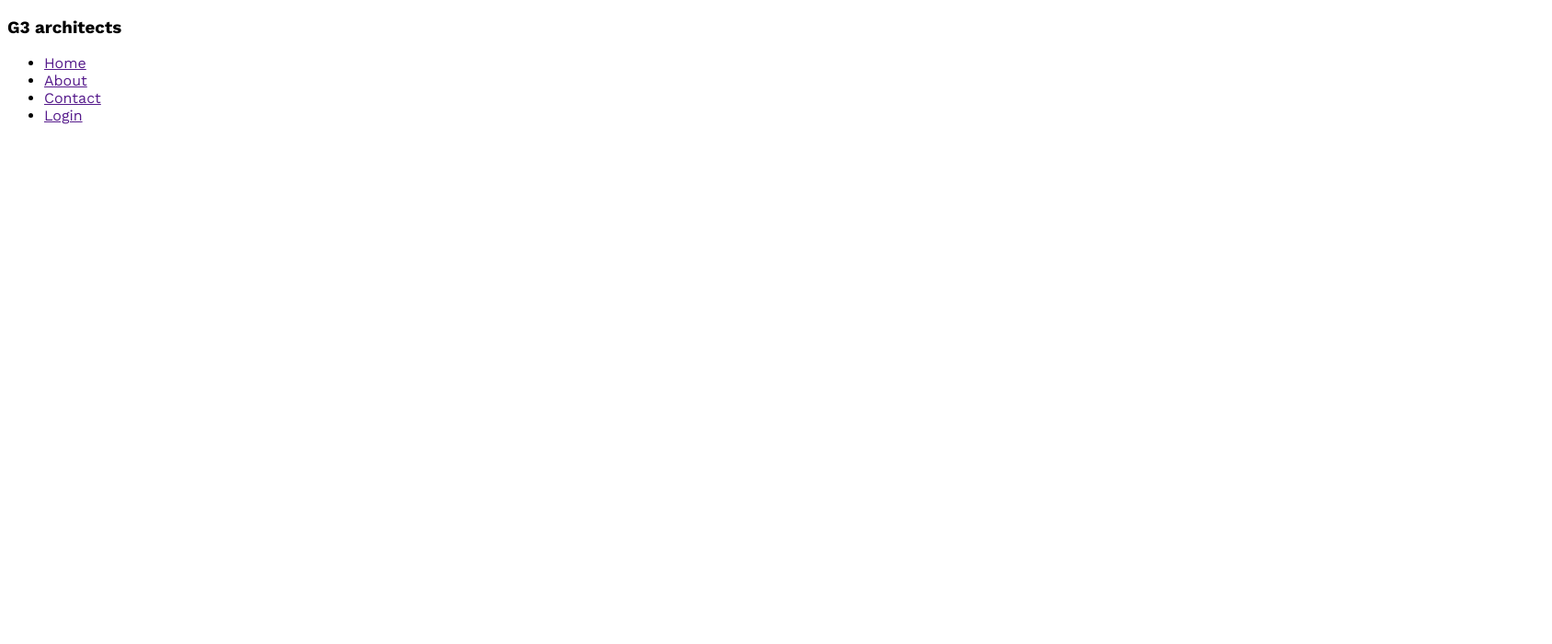
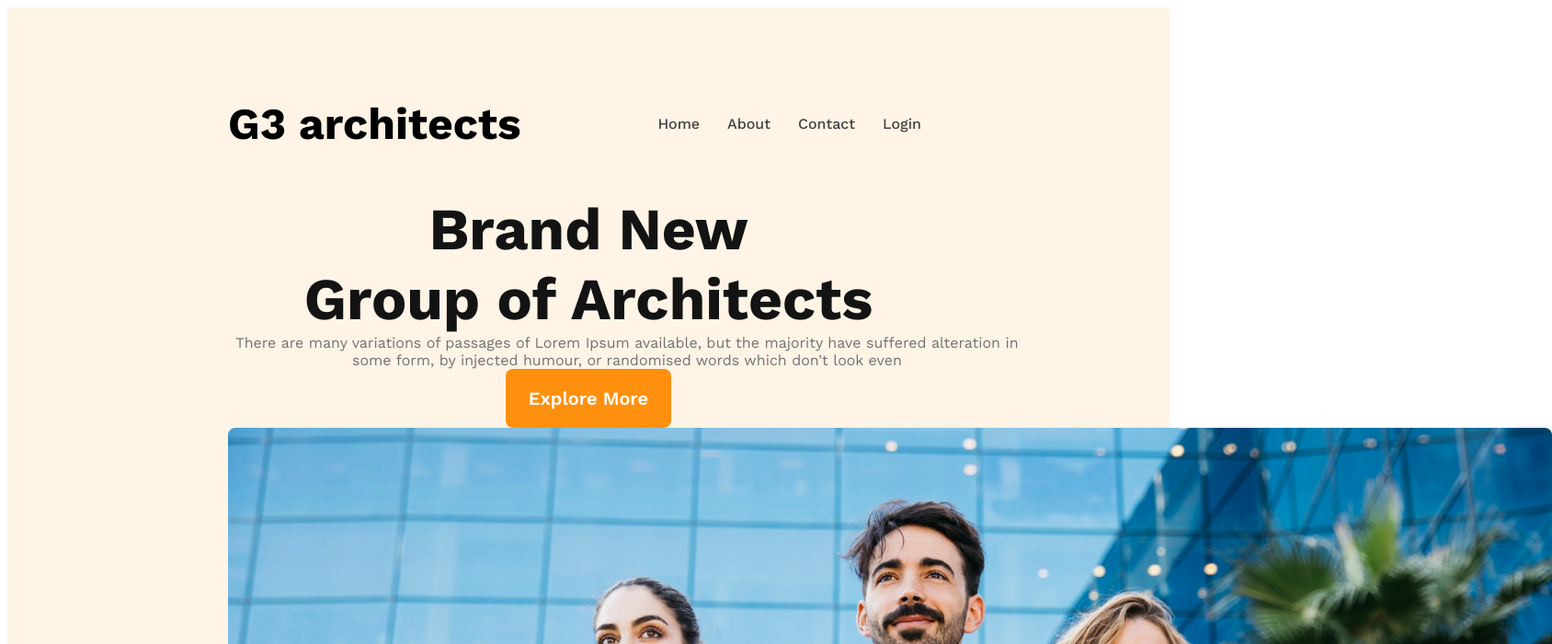
Before and after one commit to tansen-sun/g3-architect, a plain HTML site: page index.html in a window 1280 px wide. Shown: the top 700 px of the page at 92% size, 1688 px wide, since content can reach past the window. Drawn offline with nearby package versions, Linux system fonts and the light colour scheme.

Commit message:
banner content added

```diff
--- a/architect.css
+++ b/architect.css
@@ -1,5 +1,61 @@
 /* work sans font from google font */
 @import url('https://fonts.googleapis.com/css2?family=Work+Sans:wght@400;500;600;700;800&display=swap');
+/* shared styles */
 *{
     font-family: 'Work Sans', sans-serif;
 }
+.btn-primary{
+    width: 180px;
+    height: 64px;
+    border-radius: 8px;
+    background: #FF900E;
+    color: #FFF;
+    text-align: center;
+    font-size: 20px;
+    font-weight: 600;
+    border-style: none;
+}
+/* header styles */
+header{
+    background: rgba(255, 144, 14, 0.10);
+    padding: 50px 240px ;
+}
+nav{
+    display: flex;
+    justify-content: space-between;
+    align-items: center;
+}
+.nav-title{
+    font-size: 3rem;
+    font-weight: 700;
+}
+nav > ul{
+    display: flex;
+}
+nav li{
+    list-style: none;
+    margin-right: 30px;
+    font-weight: 500;
+    font-size: 1rem;
+}
+nav li a{
+    text-decoration: none;
+    color: #424242;
+}
+
+/* banner-style */
+.banner-content{
+    max-width: 800px;
+    text-align: center;
+    font-family: Work Sans;
+    margin: 0 auto;
+}
+.banner-title{
+    color:  #131313;
+    font-size: 4rem;
+    font-weight: 700;
+}
+.banner-description{
+    color: #727272;
+    width: 868px;
+}
--- a/index.html
+++ b/index.html
@@ -9,7 +9,7 @@
 <body>
     <header>
         <nav>
-            <h3>G3 architects</h3>
+            <h3 class="nav-title">G3 architects</h3>
             <ul>
                 <li><a href="">Home</a></li>
                 <li><a href="">About</a></li>
@@ -17,6 +17,15 @@
                 <li><a href="">Login</a></li>
             </ul>
         </nav>
+        <div class="banner">
+            <div class="banner-content">
+                <div class="banner-title">Brand New <br> Group of Architects</div>
+                <div class="banner-description">There are many variations of passages of Lorem Ipsum available, but the majority have suffered alteration in some form, by injected humour, or randomised words which don't look even</div>
+                <button class="btn-primary">Explore More</button>
+            </div>
+
+            <img src="images/banner.png" alt="">
+        </div>
     </header>
     <main>
 
```
